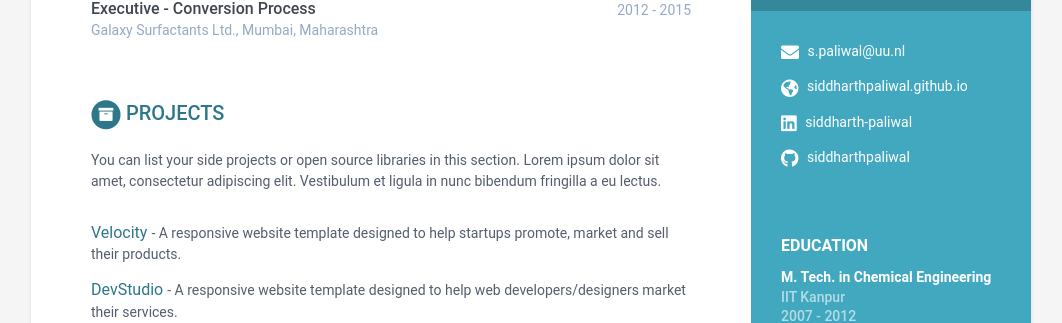
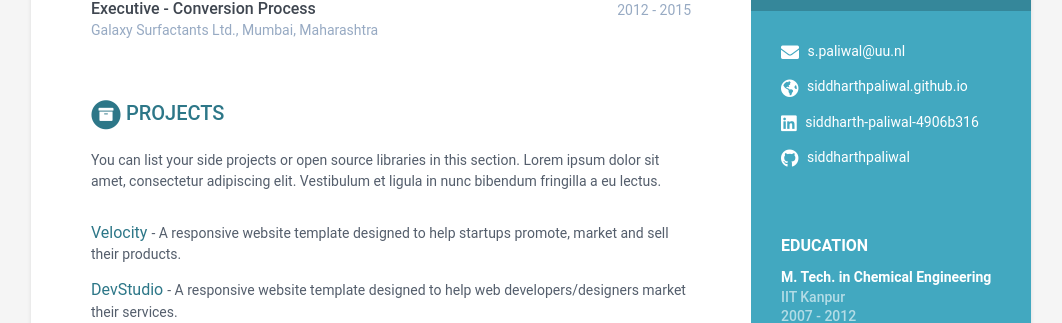
Before and after one commit to siddharthpaliwal/siddharthpaliwal.github.io, a Jekyll site: the page built from index.html, in a window 1280 px wide. Shown: the part 292-615 px from the top of the page, without its empty margins (109-1171 px from the left). Built offline with Jekyll 4.4.1, drawn with Linux system fonts in a browser that asks for light colours.

Commit message:
Update data.yml

```diff
--- a/_data/data.yml
+++ b/_data/data.yml
@@ -15,7 +15,7 @@ sidebar:
     email: s.paliwal@uu.nl
     #phone: 012 345 6789
     website: siddharthpaliwal.github.io #do not add http://
-    linkedin: siddharth-paliwal
+    linkedin: siddharth-paliwal-4906b316
     github: siddharthpaliwal
     #gitlab:
     #bitbucket:
```
